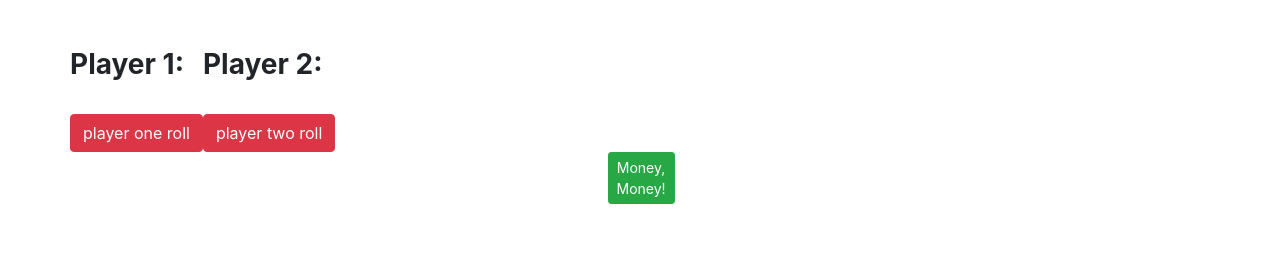
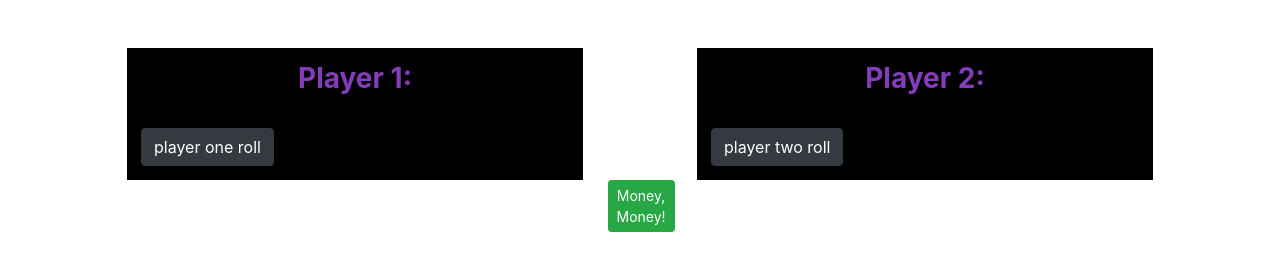
Before and after one commit to AsheUrban/pig-dice-webpack, a plain HTML site: page index.html in a window 1280 px wide. Drawn offline with nearby package versions, Linux system fonts and the light colour scheme.

Commit message:
ADD styles to css.
Co-authored-by: Manuel Raygoza <manny.raygoza@gmail.com>
> > Co-authored-by: DonovanWeber <donovanweber03@gmail.com>

```diff
--- a/css/styles.css
+++ b/css/styles.css
@@ -1,6 +1,22 @@
+
+
 .column {
+  border: 2px solid black;
   padding: 12px;
-  margin: 12px;
-  color: violet;
+  background-color: black;
+  display: block;
+  width: 40%;
+  margin: auto;
+  box-sizing: border-box;
+  float: right;
+}
+
+h3 {
+  color: rgb(133, 60, 186);
+  font-style: sans;
   text-align: center;
 }
+
+#button1, #button2 {
+  align-content: center;
+}
--- a/index.html
+++ b/index.html
@@ -1,8 +1,8 @@
 <!DOCTYPE html>
 <html lang="en-US">
 <head>
-  <src="css/styles.css" rel="stylesheet" type="text/css"></scr>
   <link rel="stylesheet" href="https://cdn.jsdelivr.net/npm/bootstrap@4.5.3/dist/css/bootstrap.min.css" integrity="sha384-TX8t27EcRE3e/ihU7zmQxVncDAy5uIKz4rEkgIXeMed4M0jlfIDPvg6uqKI2xXr2" crossorigin="anonymous">
+  <link href="css/styles.css" rel="stylesheet" type="text/css">
   <script src="https://code.jquery.com/jquery-3.5.1.min.js"
   integrity="sha256-9/aliU8dGd2tb6OSsuzixeV4y/faTqgFtohetphbbj0="
   crossorigin="anonymous"></script>
@@ -17,12 +17,14 @@
           <div class="column">
             <h3><strong>Player 1: <span id="p1score"></span></strong></h3>
             <br>
-            <button id="button1" type="click" class="btn-danger btn btn-primary">player one roll</button>
+            <span id="p1currentscore"
+            <button id="button1" type="click" class="btn-dark btn btn-primary">player one roll</button>
           </div>
           <div class="column">
             <h3><strong>Player 2: <span id="p2score"></span></strong></h3>
             <br>
-            <button id="button2" type="click" class="btn-danger btn btn-primary">player two roll</button>
+
+            <button id="button2" type="click" class="btn-dark btn btn-primary">player two roll</button>
           </div>
         </div>
         <div class="row">
--- a/js/scripts.js
+++ b/js/scripts.js
@@ -39,6 +39,7 @@ $(document).ready(function () {
     newPlayer1.RollDice();
     newPlayer1.AddTotalScore();
     $("#p1score").html(newPlayer1.totalScore);
+
     console.log(newPlayer1);
   });
 
```
